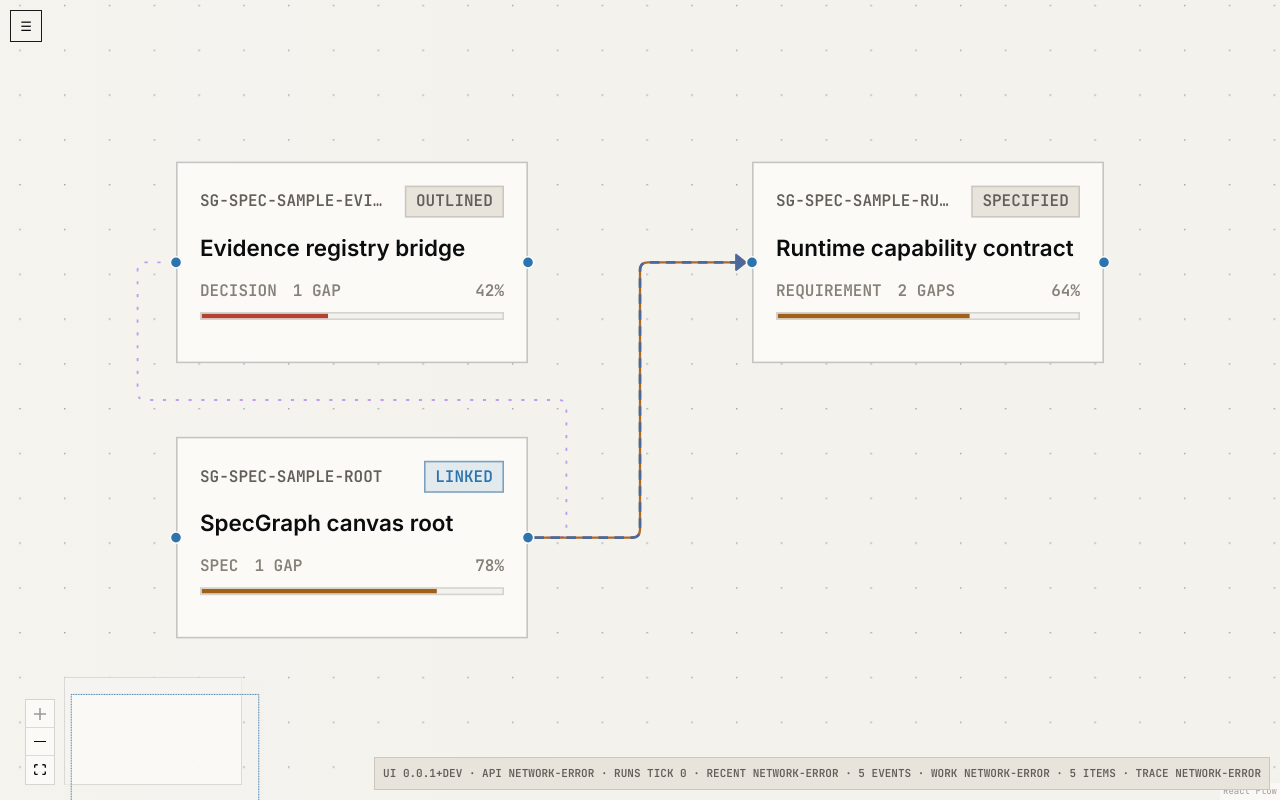
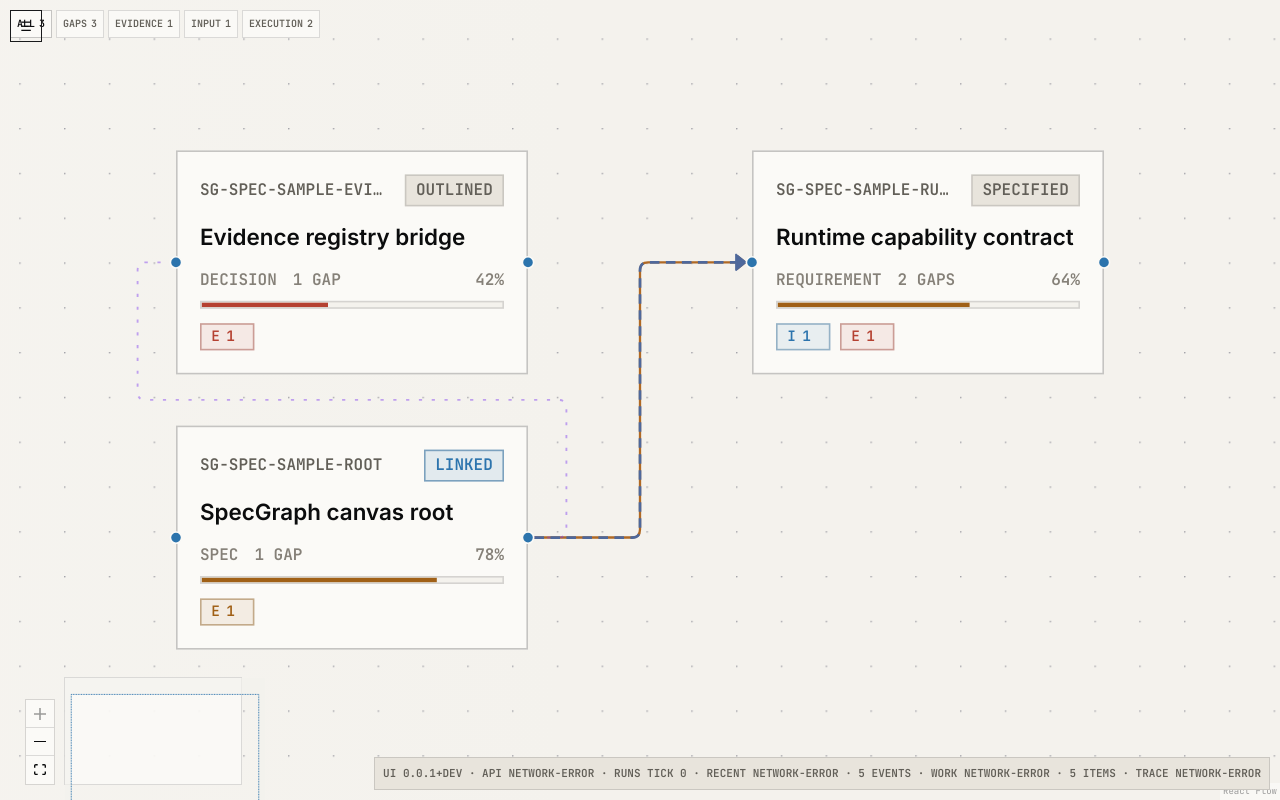
Before and after one commit to 0al-spec/SpecSpace, a React (Vite) app in the folder graphspace/: page / in a window 1280 px wide. Built offline with nearby package versions, Linux system fonts and the light colour scheme; no server answers.

Commit message:
CTXB-P13-T18 Add canvas gap marks and filters

```diff
--- a/graphspace/src/entities/spec-node/index.ts
+++ b/graphspace/src/entities/spec-node/index.ts
@@ -2,9 +2,13 @@ export type { SpecNode, SpecNodeId } from "./model/types";
 export {
   formatSpecNodeGapLabel,
   formatSpecNodeMaturity,
+  getSpecNodeGapCount,
+  getSpecNodeGapMarks,
   getSpecNodeMaturityPercent,
   getSpecNodeMaturityTone,
   getSpecNodeStatusTone,
+  type SpecNodeGapKind,
+  type SpecNodeGapMark,
   type SpecNodeMaturityTone,
   type SpecNodeStatusTone,
 } from "./lib/visual-signals";
--- a/graphspace/src/entities/spec-node/lib/visual-signals.ts
+++ b/graphspace/src/entities/spec-node/lib/visual-signals.ts
@@ -2,6 +2,13 @@ import type { SpecNode } from "../model/types";
 
 export type SpecNodeStatusTone = "linked" | "reviewed" | "frozen" | "unknown";
 export type SpecNodeMaturityTone = "weak" | "medium" | "strong" | "unknown";
+export type SpecNodeGapKind = "evidence" | "input" | "execution";
+
+export type SpecNodeGapMark = {
+  kind: SpecNodeGapKind;
+  label: string;
+  count: number;
+};
 
 const STATUS_TONES: Record<string, SpecNodeStatusTone> = {
   linked: "linked",
@@ -46,3 +53,21 @@ export function formatSpecNodeMaturity(maturity: SpecNode["maturity"]): string |
 export function formatSpecNodeGapLabel(count: SpecNode["gap_count"]): string {
   return count === 1 ? "1 gap" : `${count} gaps`;
 }
+
+export function getSpecNodeGapCount(
+  node: SpecNode,
+  kind: SpecNodeGapKind,
+): number {
+  if (kind === "evidence") return node.evidence_gap;
+  if (kind === "input") return node.input_gap;
+  return node.execution_gap;
+}
+
+export function getSpecNodeGapMarks(node: SpecNode): SpecNodeGapMark[] {
+  const marks: SpecNodeGapMark[] = [
+    { kind: "evidence", label: "Evidence", count: node.evidence_gap },
+    { kind: "input", label: "Input", count: node.input_gap },
+    { kind: "execution", label: "Execution", count: node.execution_gap },
+  ];
+  return marks.filter((mark) => mark.count > 0);
+}
--- a/graphspace/src/entities/spec-node/ui/SpecNodeCard.module.css
+++ b/graphspace/src/entities/spec-node/ui/SpecNodeCard.module.css
@@ -140,6 +140,47 @@
   background: var(--gs-muted-2);
 }
 
+.gapMarks {
+  display: flex;
+  flex-wrap: wrap;
+  gap: 6px;
+  margin-top: 9px;
+}
+
+.gapMark {
+  display: inline-flex;
+  align-items: center;
+  gap: 4px;
+  min-width: 34px;
+  padding: 3px 6px;
+  border: 1px solid var(--gs-rule-soft);
+  background: var(--gs-paper-2);
+  color: var(--gs-muted);
+  font-family: var(--gs-mono);
+  font-size: 9px;
+  font-weight: 700;
+  line-height: 1;
+  text-transform: uppercase;
+}
+
+.gapMark-evidence {
+  border-color: color-mix(in srgb, var(--gs-warn) 34%, var(--gs-rule-soft));
+  color: var(--gs-warn);
+  background: color-mix(in srgb, var(--gs-warn) 9%, var(--gs-panel));
+}
+
+.gapMark-input {
+  border-color: color-mix(in srgb, var(--gs-accent) 34%, var(--gs-rule-soft));
+  color: var(--gs-accent);
+  background: color-mix(in srgb, var(--gs-accent) 9%, var(--gs-panel));
+}
+
+.gapMark-execution {
+  border-color: color-mix(in srgb, var(--gs-danger) 34%, var(--gs-rule-soft));
+  color: var(--gs-danger);
+  background: color-mix(in srgb, var(--gs-danger) 9%, var(--gs-panel));
+}
+
 .lifecycle {
   display: flex;
   margin-top: 10px;
--- a/graphspace/src/entities/spec-node/ui/SpecNodeCard.tsx
+++ b/graphspace/src/entities/spec-node/ui/SpecNodeCard.tsx
@@ -3,6 +3,7 @@ import type { SpecNode } from "../model/types";
 import {
   formatSpecNodeGapLabel,
   formatSpecNodeMaturity,
+  getSpecNodeGapMarks,
   getSpecNodeMaturityPercent,
   getSpecNodeMaturityTone,
 } from "../lib/visual-signals";
@@ -46,6 +47,7 @@ export function SpecNodeCard({
   const maturityLabel = formatSpecNodeMaturity(node.maturity);
   const maturityTone = getSpecNodeMaturityTone(node.maturity);
   const gapLabel = formatSpecNodeGapLabel(node.gap_count);
+  const gapMarks = getSpecNodeGapMarks(node);
   const showMaturity = variant === "preview" || maturityPercent !== null;
   const showObjective = variant === "preview" || Boolean(objectivePreview);
   const maturityStyle: MaturityStyle = {
@@ -97,6 +99,20 @@ export function SpecNodeCard({
           />
         </span>
       ) : null}
+      {gapMarks.length > 0 ? (
+        <div className={styles.gapMarks} aria-label="Gap profile">
+          {gapMarks.map((mark) => (
+            <span
+              key={mark.kind}
+              className={`${styles.gapMark} ${styles[`gapMark-${mark.kind}`]}`}
+              title={`${mark.label} gaps: ${mark.count}`}
+            >
+              <span>{mark.label.slice(0, 1)}</span>
+              <span>{mark.count}</span>
+            </span>
+          ))}
+        </div>
+      ) : null}
       {lifecycleBadge ? (
         <div className={styles.lifecycle}>
           <span
--- a/graphspace/src/widgets/spec-graph-canvas/index.ts
+++ b/graphspace/src/widgets/spec-graph-canvas/index.ts
@@ -6,6 +6,15 @@ export {
   type SpecGraphResolvedState,
 } from "./model/load-spec-graph";
 export { SAMPLE_SPEC_GRAPH } from "./model/sample-data";
+export {
+  countSpecGraphCanvasGapFilters,
+  filterSpecGraphCanvasNodes,
+  matchesSpecGraphCanvasGapFilter,
+  SPEC_GRAPH_CANVAS_GAP_FILTER_LABELS,
+  SPEC_GRAPH_CANVAS_GAP_FILTERS,
+  type SpecGraphCanvasGapFilter,
+  type SpecGraphCanvasGapFilterCounts,
+} from "./model/gap-filter";
 export { buildSpecGraphSelection, type SpecGraphSelection } from "./model/selection";
 export { toSpecGraphFlowElements, type SpecFlowEdge, type SpecFlowNode } from "./model/to-flow-elements";
 export {
--- /dev/null
+++ b/graphspace/src/widgets/spec-graph-canvas/model/gap-filter.ts
@@ -0,0 +1,53 @@
+import type { SpecNode, SpecNodeGapKind } from "@/entities/spec-node";
+import { getSpecNodeGapCount } from "@/entities/spec-node";
+
+export type SpecGraphCanvasGapFilter = "all" | "any" | SpecNodeGapKind;
+
+export type SpecGraphCanvasGapFilterCounts = Record<SpecGraphCanvasGapFilter, number>;
+
+export const SPEC_GRAPH_CANVAS_GAP_FILTERS: SpecGraphCanvasGapFilter[] = [
+  "all",
+  "any",
+  "evidence",
+  "input",
+  "execution",
+];
+
+export const SPEC_GRAPH_CANVAS_GAP_FILTER_LABELS: Record<
+  SpecGraphCanvasGapFilter,
+  string
+> = {
+  all: "All",
+  any: "Gaps",
+  evidence: "Evidence",
+  input: "Input",
+  execution: "Execution",
+};
+
+export function matchesSpecGraphCanvasGapFilter(
+  node: SpecNode,
+  filter: SpecGraphCanvasGapFilter,
+): boolean {
+  if (filter === "all") return true;
+  if (filter === "any") return node.gap_count > 0;
+  return getSpecNodeGapCount(node, filter) > 0;
+}
+
+export function filterSpecGraphCanvasNodes(
+  nodes: readonly SpecNode[],
+  filter: SpecGraphCanvasGapFilter,
+): SpecNode[] {
+  return nodes.filter((node) => matchesSpecGraphCanvasGapFilter(node, filter));
+}
+
+export function countSpecGraphCanvasGapFilters(
+  nodes: readonly SpecNode[],
+): SpecGraphCanvasGapFilterCounts {
+  return {
+    all: nodes.length,
+    any: nodes.filter((node) => node.gap_count > 0).length,
+    evidence: nodes.filter((node) => node.evidence_gap > 0).length,
+    input: nodes.filter((node) => node.input_gap > 0).length,
+    execution: nodes.filter((node) => node.execution_gap > 0).length,
+  };
+}
--- a/graphspace/src/widgets/spec-graph-canvas/ui/SpecGraphCanvas.module.css
+++ b/graphspace/src/widgets/spec-graph-canvas/ui/SpecGraphCanvas.module.css
@@ -61,6 +61,61 @@
   transition: left 160ms ease;
 }
 
+.gapFilterDock {
+  position: absolute;
+  top: var(--gs-space-5);
+  left: var(--spec-graph-canvas-left-dock);
+  z-index: 5;
+  display: flex;
+  flex-wrap: wrap;
+  max-width: min(520px, calc(100vw - var(--spec-graph-canvas-left-dock) - 24px));
+  gap: var(--gs-space-2);
+  pointer-events: auto;
+  transition: left 160ms ease;
+}
+
+.gapFilterButton {
+  display: inline-flex;
+  align-items: center;
+  gap: var(--gs-space-2);
+  min-height: 28px;
+  padding: 0 var(--gs-space-3);
+  border: 1px solid var(--gs-rule-soft);
+  background: color-mix(in srgb, var(--gs-panel) 92%, transparent);
+  color: var(--gs-muted);
+  cursor: pointer;
+  font-family: var(--gs-mono);
+  font-size: 10px;
+  font-weight: 700;
+  line-height: 1;
+  text-transform: uppercase;
+}
+
+.gapFilterButton:hover,
+.gapFilterButtonActive {
+  border-color: var(--gs-rule-mid);
+  background: var(--gs-panel);
+  color: var(--gs-ink);
+}
+
+.emptyFilterState {
+  position: absolute;
+  top: calc(var(--gs-space-5) + 42px);
+  left: var(--spec-graph-canvas-left-dock);
+  z-index: 4;
+  max-width: min(320px, calc(100vw - var(--spec-graph-canvas-left-dock) - 24px));
+  padding: var(--gs-space-4);
+  border: 1px solid var(--gs-rule-soft);
+  background: color-mix(in srgb, var(--gs-panel) 94%, transparent);
+  color: var(--gs-muted);
+  font-family: var(--gs-mono);
+  font-size: 11px;
+  font-weight: 700;
+  line-height: 1.35;
+  text-transform: uppercase;
+  transition: left 160ms ease;
+}
+
 .miniMap {
   width: 178px;
   height: 108px;
--- a/graphspace/src/widgets/spec-graph-canvas/ui/SpecGraphCanvas.tsx
+++ b/graphspace/src/widgets/spec-graph-canvas/ui/SpecGraphCanvas.tsx
@@ -15,6 +15,13 @@ import type { SpecNode } from "@/entities/spec-node";
 import { SpecNodeCard } from "@/entities/spec-node";
 import type { SpecPMLifecycleBadge } from "@/entities/specpm-lifecycle";
 import { getSpecGraphNodeFocusPoint } from "../model/focus-point";
+import {
+  countSpecGraphCanvasGapFilters,
+  filterSpecGraphCanvasNodes,
+  SPEC_GRAPH_CANVAS_GAP_FILTER_LABELS,
+  SPEC_GRAPH_CANVAS_GAP_FILTERS,
+  type SpecGraphCanvasGapFilter,
+} from "../model/gap-filter";
 import {
   buildSpecNodeHoverPreview,
   SPEC_NODE_HOVER_PREVIEW_DELAY_MS,
@@ -122,6 +129,7 @@ function SpecGraphCanvasInner({
 }: Props) {
   const [internalSelectedNodeId, setInternalSelectedNodeId] = useState<string | null>(null);
   const [internalSelectedEdgeId, setInternalSelectedEdgeId] = useState<string | null>(null);
+  const [gapFilter, setGapFilter] = useState<SpecGraphCanvasGapFilter>("all");
   const [hoverCandidate, setHoverCandidate] = useState<HoverPreviewState | null>(null);
   const [hoverPreview, setHoverPreview] = useState<HoverPreviewState | null>(null);
   const hoverPreviewTimerRef = useRef<ReturnType<typeof setTimeout> | null>(null);
@@ -139,6 +147,23 @@ function SpecGraphCanvasInner({
   const { nodes: baseNodes, edges } = useMemo(
     () => toSpecGraphFlowElements(state.data),
     [state.data],
+  );
+  const baseSpecNodes = useMemo(
+    () => baseNodes.map((node) => node.data.spec),
+    [baseNodes],
+  );
+  const gapFilterCounts = useMemo(
+    () => countSpecGraphCanvasGapFilters(baseSpecNodes),
+    [baseSpecNodes],
+  );
+  const visibleNodeIds = useMemo(
+    () =>
+      new Set(
+        filterSpecGraphCanvasNodes(baseSpecNodes, gapFilter).map(
+          (node) => node.node_id,
+        ),
+      ),
+    [baseSpecNodes, gapFilter],
   );
   const clearHoverPreviewTimer = useCallback(() => {
     if (!hoverPreviewTimerRef.current) return;
@@ -164,7 +189,9 @@ function SpecGraphCanvasInner({
   );
   const nodes = useMemo(
     () =>
-      baseNodes.map((node) => ({
+      baseNodes
+        .filter((node) => visibleNodeIds.has(node.id))
+        .map((node) => ({
         ...node,
         selected: node.id === activeSelectedNodeId,
         data: {
@@ -173,22 +200,25 @@ function SpecGraphCanvasInner({
           onHoverPreviewIntent: showHoverPreviewAfterDelay,
           onHoverPreviewClear: clearHoverPreview,
         },
-      })),
+        })),
     [
       activeSelectedNodeId,
       baseNodes,
       clearHoverPreview,
       lifecycleBadgesByNode,
       showHoverPreviewAfterDelay,
+      visibleNodeIds,
     ],
   );
   const flowEdges = useMemo(
     () =>
-      edges.map((edge) => ({
-        ...edge,
-        selected: edge.id === activeSelectedEdgeId,
-      })),
-    [activeSelectedEdgeId, edges],
+      edges
+        .filter((edge) => visibleNodeIds.has(edge.source) && visibleNodeIds.has(edge.target))
+        .map((edge) => ({
+          ...edge,
+          selected: edge.id === activeSelectedEdgeId,
+        })),
+    [activeSelectedEdgeId, edges, visibleNodeIds],
   );
   const selection = useMemo(
     () => buildSpecGraphSelection(state.data, activeSelectedNodeId ?? null),
@@ -256,8 +286,28 @@ function SpecGraphCanvasInner({
       className={classNames}
       aria-label="SpecGraph canvas"
       data-testid="spec-graph-canvas"
+      data-gap-filter={gapFilter}
       data-source={state.source}
     >
+      <div className={styles.gapFilterDock} aria-label="Canvas gap filters">
+        {SPEC_GRAPH_CANVAS_GAP_FILTERS.map((filter) => (
+          <button
+            key={filter}
+            type="button"
+            className={[
+              styles.gapFilterButton,
+              gapFilter === filter ? styles.gapFilterButtonActive : "",
+            ]
+              .filter(Boolean)
+              .join(" ")}
+            aria-pressed={gapFilter === filter}
+            onClick={() => setGapFilter(filter)}
+          >
+            <span>{SPEC_GRAPH_CANVAS_GAP_FILTER_LABELS[filter]}</span>
+            <span>{gapFilterCounts[filter]}</span>
+          </button>
+        ))}
+      </div>
       <ReactFlow<SpecFlowNode>
         className={styles.flow}
         nodes={nodes}
@@ -302,6 +352,11 @@ function SpecGraphCanvasInner({
         />
         <Controls showInteractive={false} />
       </ReactFlow>
+      {nodes.length === 0 ? (
+        <div className={styles.emptyFilterState}>
+          No nodes match the active canvas gap filter.
+        </div>
+      ) : null}
       {hoverPreview && hoverPreviewModel ? (
         <SpecNodeHoverPreview
           preview={hoverPreviewModel}
```
Also changed, not shown: 2 other files (tests, documents, lock files or other folders).
